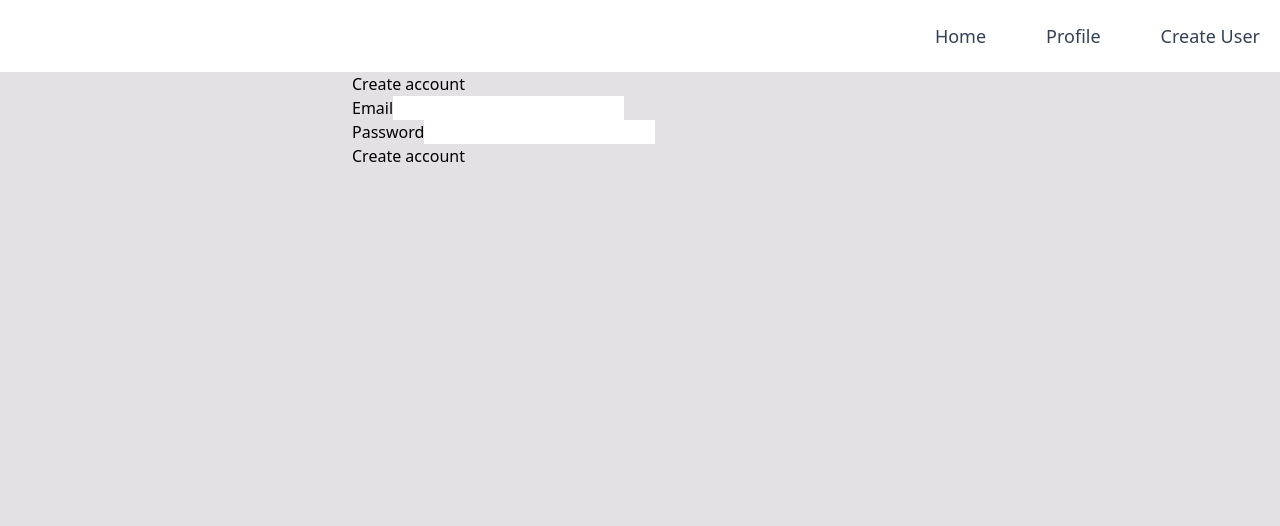
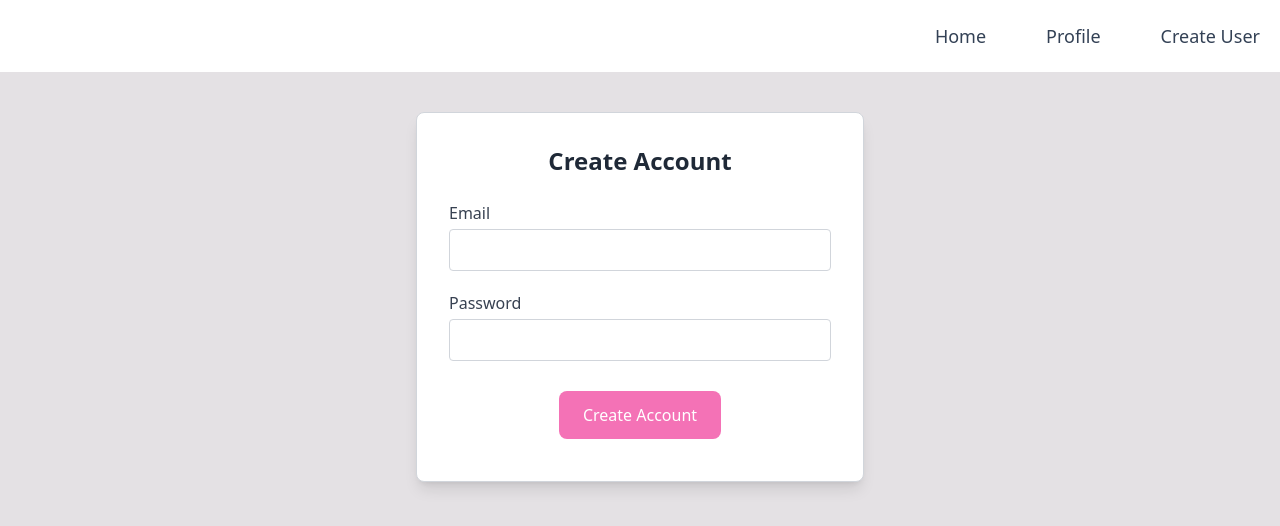
Before and after one commit to duyguozpercin/random-quote-app, a React (Create React App) app: page / in a window 1280 px wide. Both pictures are taken after a click on the button "Create User". Shown: the top 526 px of the page. Built offline with nearby package versions, Linux system fonts and the light colour scheme; no server answers.

Commit message:
refactor: improve CreateUserPage layout and handleSubmit function

```diff
--- a/src/pages/CreateUserPage.tsx
+++ b/src/pages/CreateUserPage.tsx
@@ -1,5 +1,6 @@
 import { useState, useContext } from 'react';
-import {AuthContext} from '../AuthContext';
+import { AuthContext } from '../AuthContext';
+import { Button } from '../components/Button';
 
 export const CreateUserPage = () => {
   const [email, setEmail] = useState<string>('');
@@ -7,42 +8,65 @@ export const CreateUserPage = () => {
   const [message, setMessage] = useState<string | null>(null);
   const authContext = useContext(AuthContext);
 
-  function handleSubmit (e?: React.FormEvent) {
-    if (e) e.preventDefault();
+  function handleSubmit() {
     if (password && password.length < 6) {
       setMessage('Password should be at least 6 characters long.');
       return;
     }
 
-
     if (authContext && email && password) {
-      authContext.createAccount(email, password).then((res: any) => {
-        setMessage('Account created successfully.');
-      })
-      .catch((error) => {
-        console.log(error);
-        setMessage('Error occured when creating an account.');
-      })
-      ;
+      authContext
+        .createAccount(email, password)
+        .then(() => setMessage('Account created successfully.'))
+        .catch((error) => {
+          console.log(error);
+          setMessage('Error occurred when creating an account.');
+        });
     }
   }
 
   return (
-    <main className='max-w-xl mx-auto'>
-      <h1>Create account</h1>
-      <form onSubmit={handleSubmit}>
+    <main className="max-w-md mx-auto p-8 mt-10 border border-gray-300 rounded-lg shadow-lg bg-white">
+      <h1 className="text-2xl font-bold text-center mb-6 text-gray-800">
+        Create Account
+      </h1>
+
+      <form className="space-y-5" onSubmit={(e) => e.preventDefault()}>
         <div>
-          <label htmlFor='email'>Email</label>
-          <input type='email' id='email' value={email} onChange={(e) => setEmail(e.target.value)} />
-        </div>
-        <div>
-          <label htmlFor='pass'>Password</label>
-          <input type='password' id='pass' value={password} onChange={(e) => setPassword(e.target.value)}/>
+          <label htmlFor="email" className="block mb-1 font-medium text-gray-700">
+            Email
+          </label>
+          <input
+            id="email"
+            type="email"
+            value={email}
+            onChange={(e) => setEmail(e.target.value)}
+            className="w-full px-4 py-2 border border-gray-300 rounded focus:outline-none focus:ring-2 focus:ring-indigo-500"
+          />
         </div>
 
-        {message ? <p>{message}</p> : <></>}
+        <div>
+          <label htmlFor="pass" className="block mb-1 font-medium text-gray-700">
+            Password
+          </label>
+          <input
+            id="pass"
+            type="password"
+            value={password}
+            onChange={(e) => setPassword(e.target.value)}
+            className="w-full px-4 py-2 border border-gray-300 rounded focus:outline-none focus:ring-2 focus:ring-indigo-500"
+          />
+        </div>
 
-        <input type='submit' value='Create account' />
+        {message && (
+          <p className="text-center text-sm text-red-600 font-medium">
+            {message}
+          </p>
+        )}
+
+        <div className="flex justify-center">
+          <Button label="Create Account" handleOnclick={handleSubmit} />
+        </div>
       </form>
     </main>
   );
```
